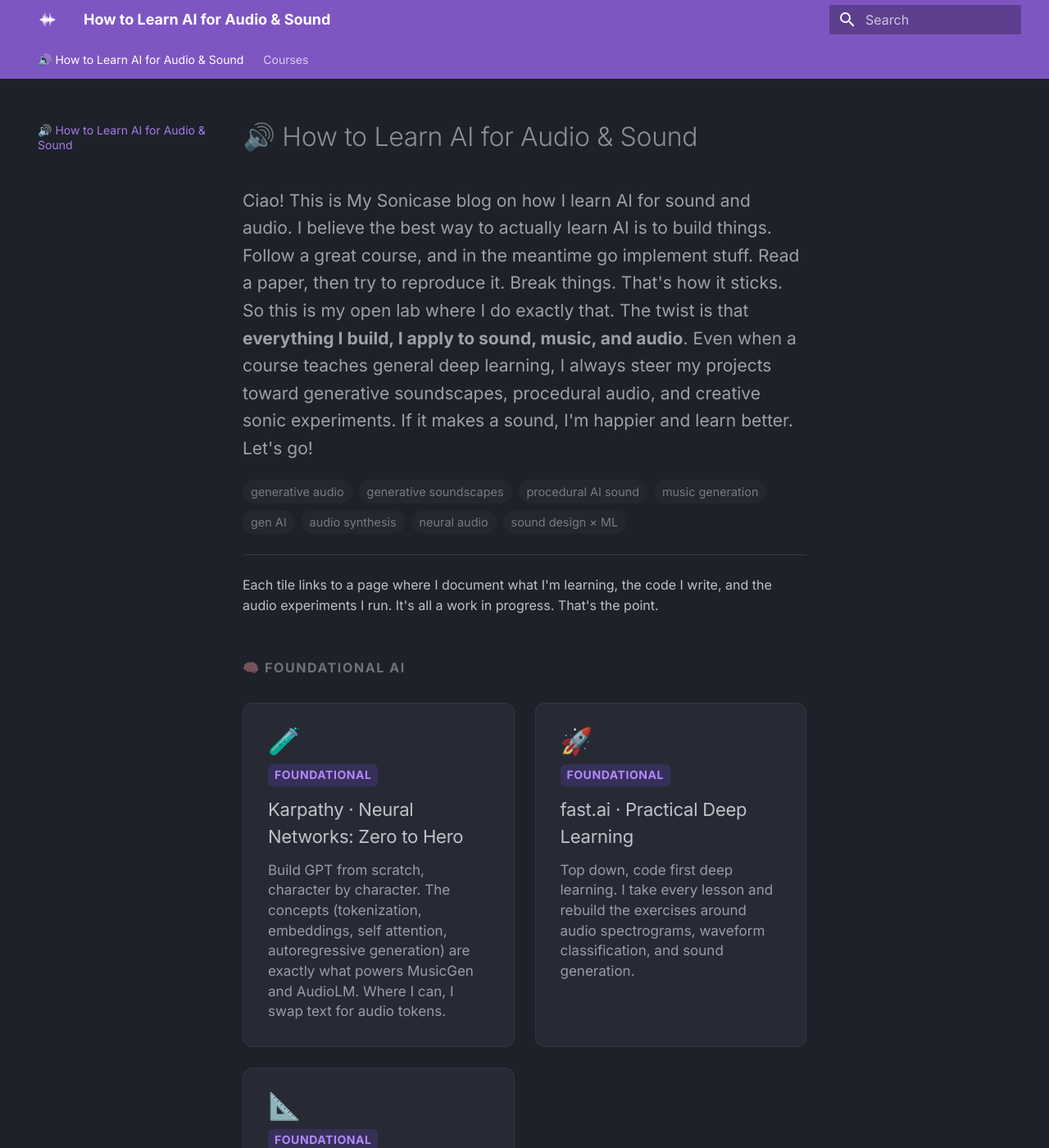
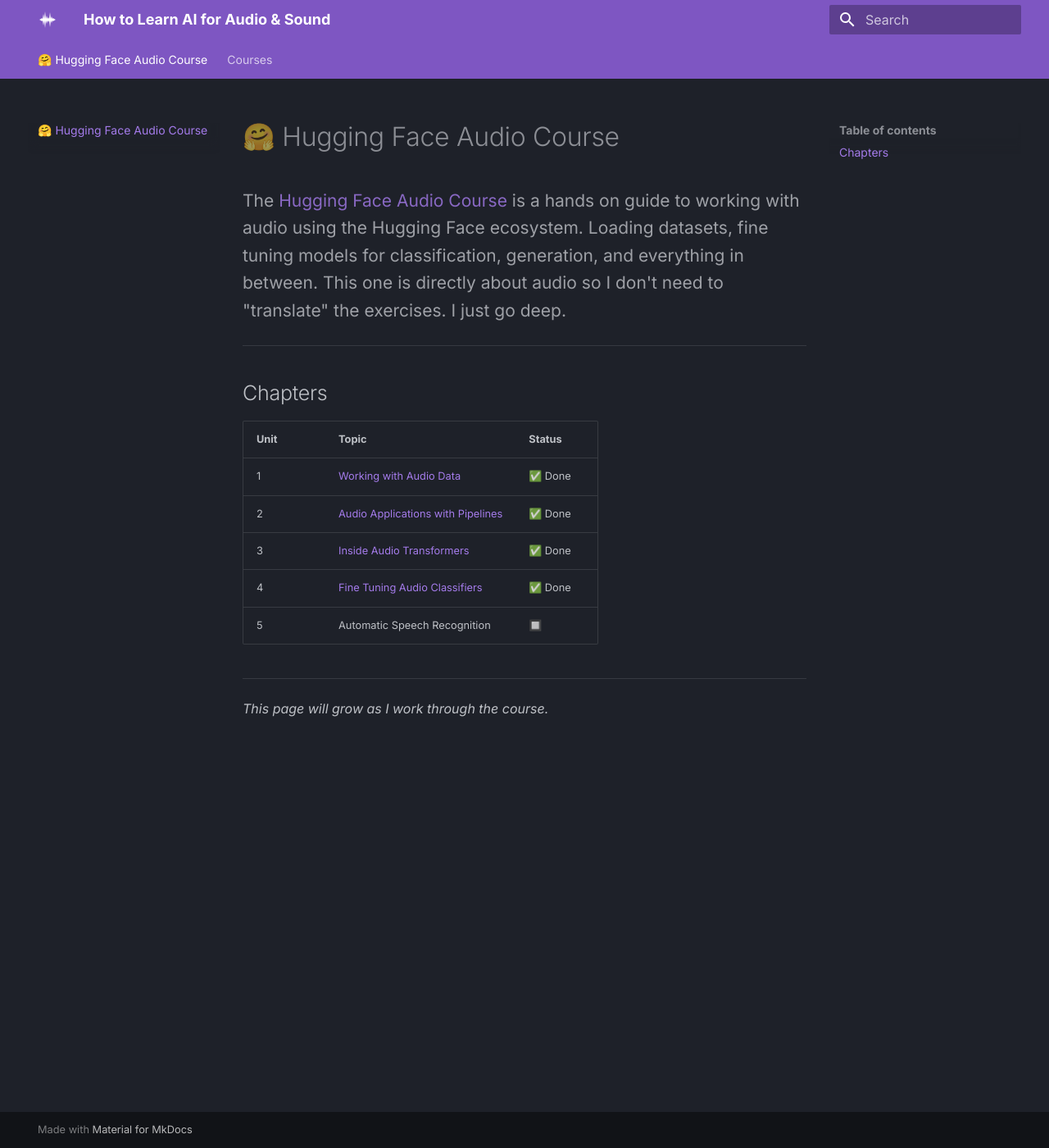
Before and after one commit to my-sonicase/learn-gen-AI-audio, an MkDocs documentation site: the page built from docs/index.md, in a window 1280 px wide and 1400 px high. Shown: the whole window at 82% size. Built offline with MkDocs 1.6.1 and Material for MkDocs 9.7.7, drawn with Linux system fonts in a browser that asks for light colours; some of the changed text lies outside the part shown.

Commit message:
chapter 4

````diff
--- /dev/null
+++ b/docs/courses/hf-audio/audio/chapter4.md
@@ -0,0 +1,189 @@
+# Chapter 4: Fine Tuning Audio Classifiers
+
+<p class="hero-subtitle">
+Following the <a href="https://huggingface.co/learn/audio-course/en/chapter4/introduction">Hugging Face Audio Course, Unit 4</a>. The course fine tunes DistilHuBERT on GTZAN for music genre classification. I do the same, then go further: train my own environmental sound classifier on ESC 50 and test it on our thunder and chimes field recordings. Same architecture, same pipeline, completely different tasks. Swap the dataset and labels, everything else stays the same.
+</p>
+
+📓 **[Full notebook on GitHub](https://github.com/my-sonicase/learn-gen-AI-audio/blob/main/notebooks/chapter4_finetuning_classifiers.ipynb)**
+
+---
+
+## Try it yourself
+
+I deployed the ESC 50 classifier as a Gradio demo on Hugging Face Spaces. Record or upload any sound and see what the model thinks it is:
+
+<iframe
+  src="https://huggingface.co/spaces/sonicase/DistilHuBERT-audio-classifier-demo"
+  frameborder="0"
+  width="100%"
+  height="600"
+  style="border-radius: 12px; border: 1px solid rgba(255,255,255,0.1);"
+></iframe>
+
+---
+
+## Part A: Music Genre Classification (GTZAN)
+
+GTZAN is 999 songs, each 30 seconds, across 10 genres: blues, classical, country, disco, hiphop, jazz, metal, pop, reggae, rock. The HF course fine tunes DistilHuBERT on this. GTZAN's 30 second clips eat too much RAM for Colab free tier during preprocessing, so we load a pretrained checkpoint and test it on our own music.
+
+```python
+from transformers import pipeline
+
+pipe_gtzan = pipeline(
+    "audio-classification",
+    model="sanchit-gandhi/distilhubert-finetuned-gtzan",
+)
+# 23.7M parameters, 10 genre labels
+```
+
+### Classify our music
+
+I tested Bach (classical harpsichord, ~20 minutes) and a jazz recording (RainbowJazz, ~6 minutes). For each, I classify 5 second segments at the beginning, middle, and end.
+
+Bach gets classified as... **hiphop** (76.6% at the beginning). That's the model confidently being wrong. The harpsichord's rhythmic patterns apparently look like hip hop to DistilHuBERT. Some segments do get "classical" but it's inconsistent. The jazz recording does better, getting "jazz" more reliably.
+
+### Genre predictions over time
+
+Sliding a 5 second window across the first 60 seconds of each recording:
+
+![Genre over time](images/genre_over_time.png)
+
+The predictions jump around. Bach flips between hiphop, blues, and classical depending on the segment. This tells us something important: the model is sensitive to local texture, not long range structure. A 5 second window of harpsichord arpeggios might genuinely have rhythmic features that overlap with other genres.
+
+---
+
+## Part B: Environmental Sound Classification (ESC 50)
+
+Now we train our own classifier from scratch on Colab. ESC 50 has 2000 clips (5 seconds each) across 50 categories:
+
+| Group | Examples |
+|---|---|
+| Animals | dog, rooster, pig, cow, frog, cat, hen, insects, sheep, crow |
+| Natural soundscapes | rain, sea waves, crackling fire, crickets, chirping birds, water drops, wind, thunderstorm |
+| Human (non speech) | crying baby, sneezing, clapping, breathing, coughing, footsteps, laughing |
+| Interior/domestic | door knock, mouse click, keyboard, washing machine, vacuum cleaner, clock alarm |
+| Exterior/urban | helicopter, chainsaw, siren, car horn, engine, train, church bells, airplane |
+
+Perfectly balanced: 40 clips per category. 5 second clips fit in Colab free tier.
+
+### Prepare data
+
+ESC 50 comes with 5 predefined folds. Folds 1 through 4 for training (1600 clips), fold 5 for testing (400 clips).
+
+```python
+from transformers import AutoFeatureExtractor
+
+model_id = "ntu-spml/distilhubert"
+feature_extractor = AutoFeatureExtractor.from_pretrained(
+    model_id, do_normalize=True, return_attention_mask=True
+)
+
+# Resample to 16kHz, preprocess
+esc_train = esc_train.cast_column("audio", HFAudio(sampling_rate=16000))
+
+def preprocess_esc(examples):
+    audio_arrays = [x["array"] for x in examples["audio"]]
+    inputs = feature_extractor(
+        audio_arrays, sampling_rate=16000,
+        max_length=int(16000 * 5.0), truncation=True,
+        return_attention_mask=True,
+    )
+    return inputs
+
+esc_train_encoded = esc_train.map(preprocess_esc, batched=True)
+```
+
+Each input: 80,000 samples (5.0s at 16 kHz), normalized to mean ~0 and variance ~1.
+
+### Fine tune DistilHuBERT
+
+Same 23.7M parameter model as GTZAN, just with 50 output labels instead of 10.
+
+```python
+from transformers import AutoModelForAudioClassification, TrainingArguments, Trainer
+
+model_esc = AutoModelForAudioClassification.from_pretrained(
+    "ntu-spml/distilhubert",
+    num_labels=50,
+    label2id=esc_label2id,
+    id2label=esc_id2label,
+)
+
+training_args = TrainingArguments(
+    output_dir="distilhubert-finetuned-esc50",
+    learning_rate=5e-5,
+    per_device_train_batch_size=16,
+    num_train_epochs=5,
+    warmup_ratio=0.1,
+    eval_strategy="epoch",
+    save_strategy="epoch",
+    load_best_model_at_end=True,
+    metric_for_best_model="accuracy",
+)
+```
+
+Training on Colab free tier (CPU, no GPU). 5 epochs, ~9 hours. Here's the training log:
+
+| Epoch | Training Loss | Validation Loss | Accuracy |
+|---|---|---|---|
+| 1 | 3.610 | 3.539 | 16.8% |
+| 2 | 3.221 | 3.175 | 26.5% |
+| 3 | 3.014 | 2.938 | 38.5% |
+| 4 | 2.771 | 2.807 | 42.8% |
+| 5 | 2.676 | 2.758 | **46.8%** |
+
+46.8% accuracy on 50 classes. Random chance would be 2%, so the model is learning a lot. But 50 classes with only 40 examples each is tough. More epochs and GPU training would help.
+
+### Evaluate
+
+The confusion matrix shows where the model gets confused:
+
+![Confusion matrix](images/confusion_matrix.png)
+
+Best and worst categories:
+
+| Easiest (100%) | Hardest (0%) |
+|---|---|
+| pouring_water | can_opening |
+| sea_waves | car_horn |
+| | coughing |
+| | engine |
+
+Some categories with strong, distinctive spectral signatures (sea waves, pouring water) are easy. Short transient sounds (can opening, car horn) and sounds that overlap acoustically with other categories are the hardest.
+
+---
+
+## Part C: Test on Our Soundscape Recordings
+
+The real test: does our ESC 50 model recognize thunder and chimes from our own field recordings? These are real world recordings, not clean 5 second clips.
+
+| Sound | Top 1 | Score | Top 2 | Score | Top 3 | Score |
+|---|---|---|---|---|---|---|
+| Thunder (Ubud) | sea_waves | 7.5% | washing_machine | 6.7% | train | 6.7% |
+| Chimes (Georgia) | sneezing | 8.5% | cat | 7.4% | rooster | 7.3% |
+
+Not great. The model is confused because our recordings don't sound like the clean 5 second ESC 50 clips it was trained on. The thunder recording has layered rain, cicadas, and dripping, not just clean thunder. The chimes have silence between strikes, which the model hasn't learned to handle.
+
+### Sliding window across the full recordings
+
+What happens when we slide a 5 second window across the entire recording?
+
+![Sliding window](images/sliding_window.png)
+
+The predictions jump around as the acoustic content changes. Thunder with heavy rain might get "rain" or "thunderstorm." During quiet moments it might flip to something unrelated. This is exactly what you'd expect from a model trained on isolated 5 second clips being tested on long, complex field recordings.
+
+---
+
+## What I learned
+
+| | GTZAN (Music) | ESC 50 (Environment) |
+|---|---|---|
+| Task | Genre classification | Sound classification |
+| Classes | 10 genres | 50 categories |
+| Data | 999 songs, 30s each | 2000 clips, 5s each |
+| Base model | DistilHuBERT | DistilHuBERT |
+| Tested on | Bach, RainbowJazz | Thunder, Chimes |
+
+**Training data defines the model.** The architecture is just the vessel. Same 23.7M parameter model, completely different capabilities depending on what you fine tune it on. Transfer learning works: a speech model (HuBERT, trained on LibriSpeech) adapts to music genres and environmental sounds. 50 classes is harder than 10, obviously, but even with limited data and CPU training you get meaningful results. And the sliding window analysis shows how predictions change as acoustic content evolves, which is something you don't see when you only test on clean isolated clips.
+
+📓 **[Full notebook with all the code](https://github.com/my-sonicase/learn-gen-AI-audio/blob/main/notebooks/chapter4_finetuning_classifiers.ipynb)**
--- a/docs/index.md
+++ b/docs/index.md
@@ -1,91 +1,21 @@
-# 🔊 How to Learn AI for Audio & Sound
+# 🤗 Hugging Face Audio Course
 
 <p class="hero-subtitle">
-Ciao! This is My Sonicase blog on how I learn AI for sound and audio. I believe the best way to actually learn AI is to build things. Follow a great course, and in the meantime go implement stuff. Read a paper, then try to reproduce it. Break things. That's how it sticks. So this is my open lab where I do exactly that. The twist is that <strong>everything I build, I apply to sound, music, and audio</strong>. Even when a course teaches general deep learning, I always steer my projects toward generative soundscapes, procedural audio, and creative sonic experiments. If it makes a sound, I'm happier and learn better. Let's go!
+The <a href="https://huggingface.co/learn/audio-course">Hugging Face Audio Course</a> is a hands on guide to working with audio using the Hugging Face ecosystem. Loading datasets, fine tuning models for classification, generation, and everything in between. This one is directly about audio so I don't need to "translate" the exercises. I just go deep.
 </p>
-
-<div class="keywords">
-  <span>generative audio</span>
-  <span>generative soundscapes</span>
-  <span>procedural AI sound</span>
-  <span>music generation</span>
-  <span>gen AI</span>
-  <span>audio synthesis</span>
-  <span>neural audio</span>
-  <span>sound design × ML</span>
-</div>
 
 ---
 
-Each tile links to a page where I document what I'm learning, the code I write, and the audio experiments I run. It's all a work in progress. That's the point.
+## Chapters
 
-<p class="section-label">🧠 Foundational AI</p>
-
-<div class="grid-cards">
-
-<a class="card foundational" href="courses/karpathy/">
-  <span class="card-icon">🧪</span>
-  <span class="tag foundational">Foundational</span>
-  <h3>Karpathy · Neural Networks: Zero to Hero</h3>
-  <p>Build GPT from scratch, character by character. The concepts (tokenization, embeddings, self attention, autoregressive generation) are exactly what powers MusicGen and AudioLM. Where I can, I swap text for audio tokens.</p>
-</a>
-
-<a class="card foundational" href="courses/fastai/">
-  <span class="card-icon">🚀</span>
-  <span class="tag foundational">Foundational</span>
-  <h3>fast.ai · Practical Deep Learning</h3>
-  <p>Top down, code first deep learning. I take every lesson and rebuild the exercises around audio spectrograms, waveform classification, and sound generation.</p>
-</a>
-
-<a class="card foundational" href="courses/deeplearning-ai/">
-  <span class="card-icon">📐</span>
-  <span class="tag foundational">Foundational</span>
-  <h3>Andrew Ng · Deep Learning Specialization</h3>
-  <p>The classic. Neural networks from scratch, CNNs, sequence models, all re applied to audio features, mel spectrograms, and music related tasks.</p>
-</a>
-
-</div>
-
-<p class="section-label">🎧 Applied AI for Audio</p>
-
-<div class="grid-cards">
-
-<a class="card applied" href="courses/hf-audio/">
-  <span class="card-icon">🤗</span>
-  <span class="tag applied">Applied · Audio</span>
-  <h3>Hugging Face Audio Course</h3>
-  <p>Hands on transformers for audio. Classification, generation, music tagging, working with audio datasets on the Hub.</p>
-</a>
-
-</div>
-
-<p class="section-label">🎨 Generative & Creative AI</p>
-
-<div class="grid-cards">
-
-<a class="card generative" href="courses/gen-audio/">
-  <span class="card-icon">🌊</span>
-  <span class="tag generative">Generative</span>
-  <h3>Generative Audio Experiments</h3>
-  <p>My sandbox for diffusion based sound, neural synthesis, generative soundscapes, and procedural audio. Projects I want to try, ideas I want to test.</p>
-</a>
-
-</div>
-
-<p class="section-label">📄 Papers & Research</p>
-
-<div class="grid-cards">
-
-<a class="card research" href="papers/">
-  <span class="card-icon">🔬</span>
-  <span class="tag research">Research</span>
-  <h3>Paper Implementations</h3>
-  <p>Key papers I study and reproduce: AudioLDM, MusicGen, Riffusion, RAVE, SampleRNN, and others. Notes and code for each.</p>
-</a>
-
-</div>
+| Unit | Topic | Status |
+|------|-------|--------|
+| 1 | [Working with Audio Data](chapter1.md) | ✅ Done |
+| 2 | [Audio Applications with Pipelines](chapter2.md) | ✅ Done |
+| 3 | [Inside Audio Transformers](chapter3.md) | ✅ Done |
+| 4 | [Fine Tuning Audio Classifiers](chapter4.md) | ✅ Done |
+| 5 | Automatic Speech Recognition | 🔲 |
 
 ---
 
-!!! tip "How to navigate"
-    Click any tile to see my notes, code, and audio demos. Everything here is unfinished and evolving. That's how learning works.
+_This page will grow as I work through the course._
````
Also changed, not shown: docs/courses/hf-audio/images/confusion_matrix.png (added), docs/courses/hf-audio/images/genre_over_time.png (added), docs/courses/hf-audio/images/sliding_window.png (added), docs/sonicase-logo.png (added), 2 other files.
